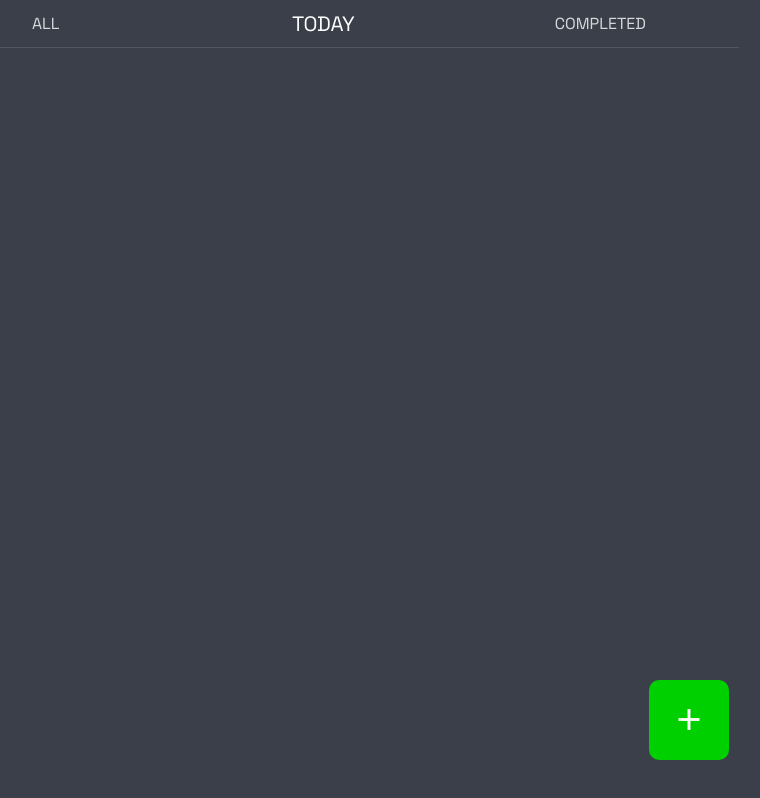
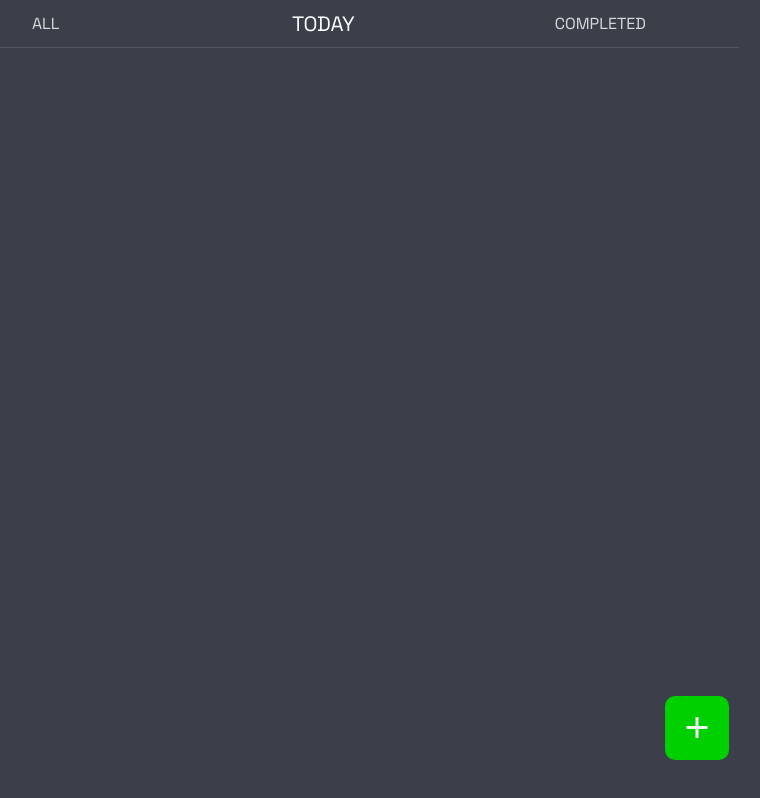
Before and after one commit to klinkonskydev/TodoList, a React (Vite) app: page / in a window 1280 px wide. Shown: the whole page, without its empty margins (317-1077 px from the left). Built offline with nearby package versions, Linux system fonts and the light colour scheme.

Commit message:
#CHANGE - RGB

```diff
--- a/src/pages/defaultStyle.ts
+++ b/src/pages/defaultStyle.ts
@@ -138,12 +138,11 @@ const Trash = styled.div`
     width: 20px;
     height: 20px;
 
-    stroke: var(--white-smooth);
+    stroke: transparent;
     fill: var(--white);
 
     &:hover {
-      stroke: transparent;
-      fill: red;
+      fill: #ba0000;
     }
   }
 
@@ -156,10 +155,10 @@ const Trash = styled.div`
 `;
 
 const NewItem = styled.div`
-  width: 5rem;
-  height: 5rem;
+  width: 4rem;
+  height: 4rem;
 
-  transition: all 0.185s;
+  transition: all 0.2s;
 
   cursor: pointer;
 
@@ -209,7 +208,7 @@ const ModalForm = styled.form`
 
   gap: 1rem 0;
 
-  background: var(--white-smooth);
+  background: #414141;
   box-shadow: 0 0 4px 1px #00000010;
   border-radius: 5px;
 
@@ -264,8 +263,11 @@ const ModalForm = styled.form`
     border-color: #fff;
   }
 
-  button:hover {
+  button:hover,
+  button:active,
+  button:focus {
     box-shadow: 0 0 4px 1px #00000025;
+    border-color: #90d7ff;
   }
 
   &.active {
```
